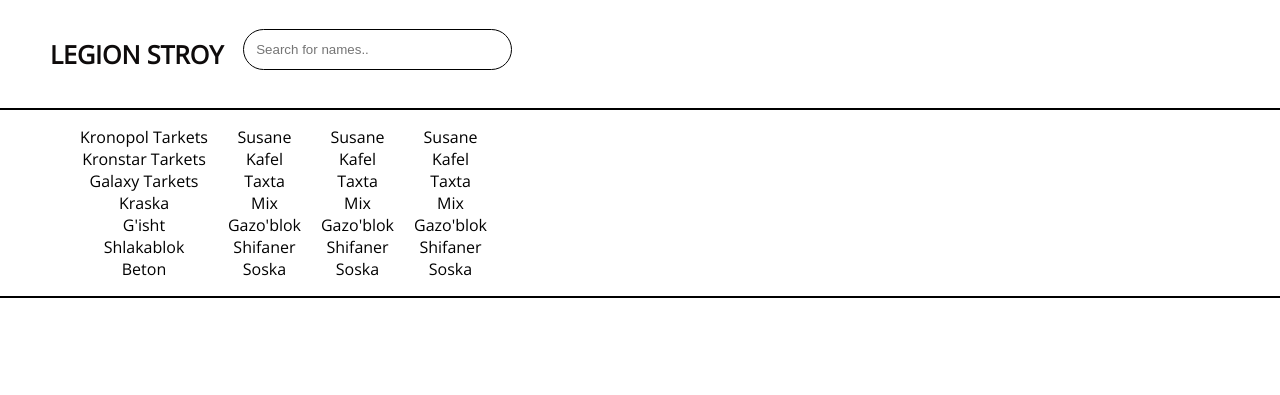
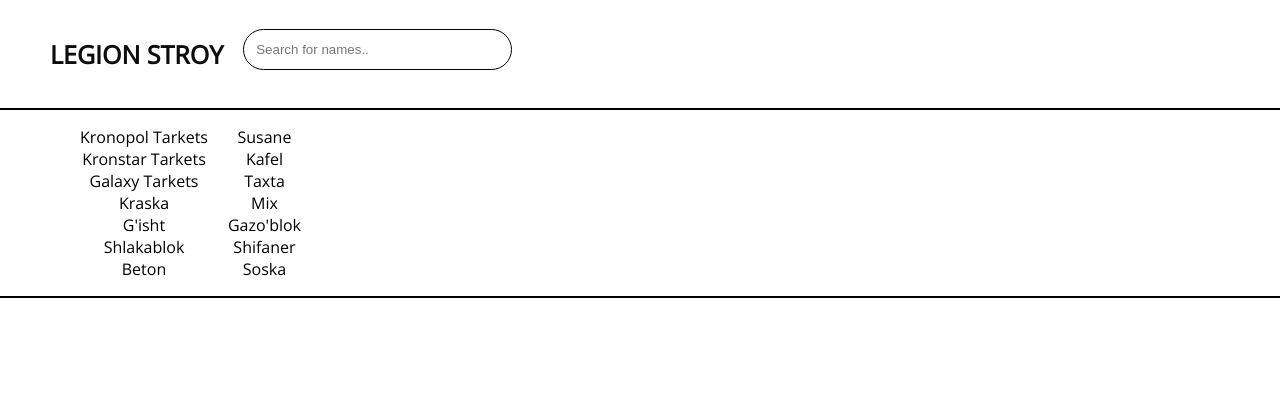
Before and after one commit to MR-STRANGER37/Qurilish-Mollari, a plain HTML site: page index.html in a window 1280 px wide. Shown: the top 395 px of the page. Drawn offline with nearby package versions, Linux system fonts and the light colour scheme.

Commit message:
Update index.html

```diff
--- a/index.html
+++ b/index.html
@@ -78,31 +78,11 @@
 
 
 
-                <div>
-                    <li class="main-menu-li"><a href="Kronopol tarkets/KronopolPage.html">Susane</a></li>
-                    <li class="main-menu-li"><a href="Echo tarkets/EchoTarketPage.html">Kafel</a></li>
-
-                    <li class="main-menu-li"><a href="Galaxy Tarkets/GalaxyTarketsPage.html">Taxta</a></li>
-                    <li class="main-menu-li"><a href="#">Mix</a></li>
-
-                    <li class="main-menu-li"><a href="#">Gazo'blok</a></li>
-                    <li class="main-menu-li"><a href="#">Shifaner</a></li>
-                    <li class="main-menu-li"><a href="#">Soska</a></li>
-                </div>
 
 
 
-                <div>
-                    <li class="main-menu-li"><a href="Kronopol tarkets/KronopolPage.html">Susane</a></li>
-                    <li class="main-menu-li"><a href="Echo tarkets/EchoTarketPage.html">Kafel</a></li>
 
-                    <li class="main-menu-li"><a href="Galaxy Tarkets/GalaxyTarketsPage.html">Taxta</a></li>
-                    <li class="main-menu-li"><a href="#">Mix</a></li>
 
-                    <li class="main-menu-li"><a href="#">Gazo'blok</a></li>
-                    <li class="main-menu-li"><a href="#">Shifaner</a></li>
-                    <li class="main-menu-li"><a href="#">Soska</a></li>
-                </div>
 
 
 
```
